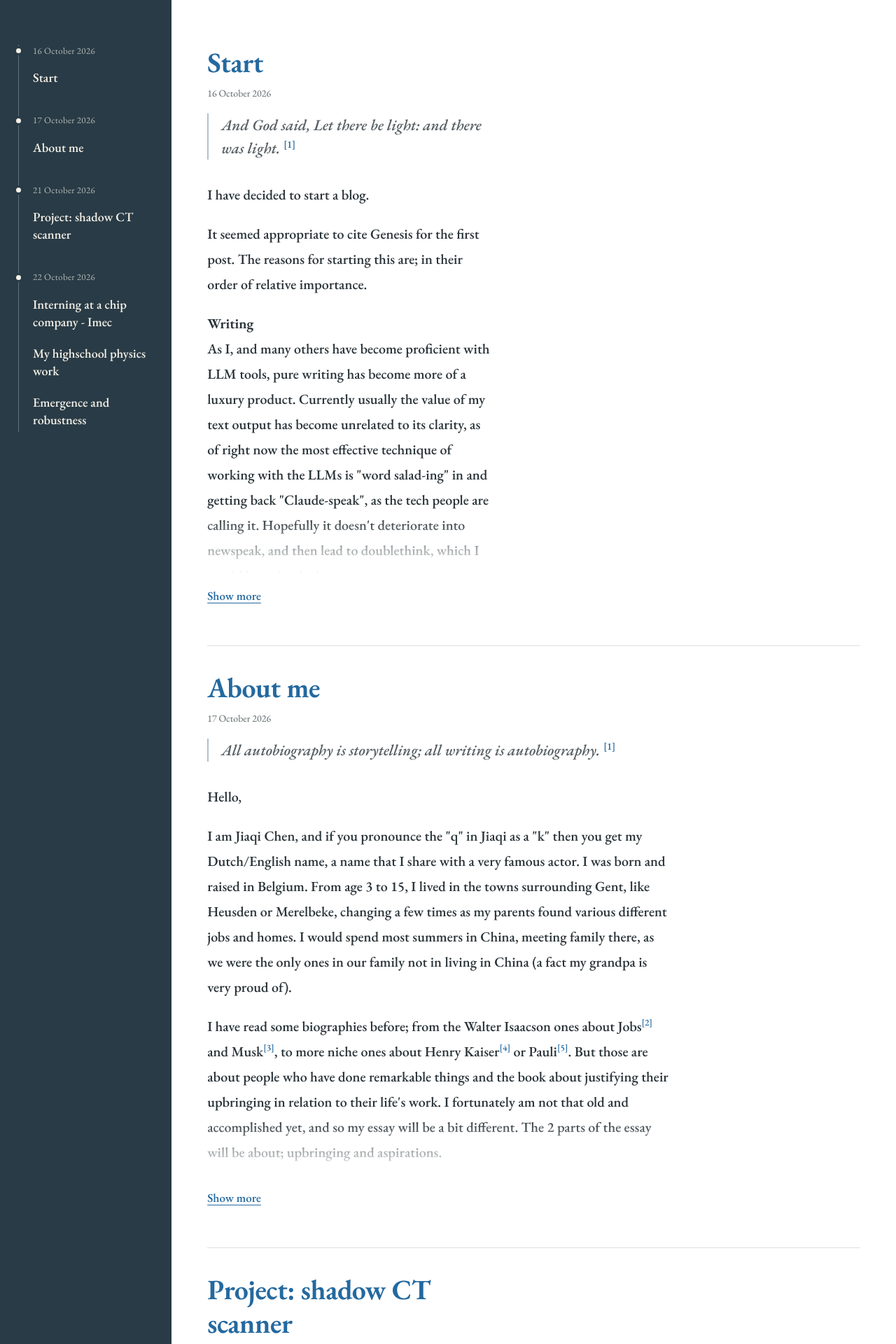
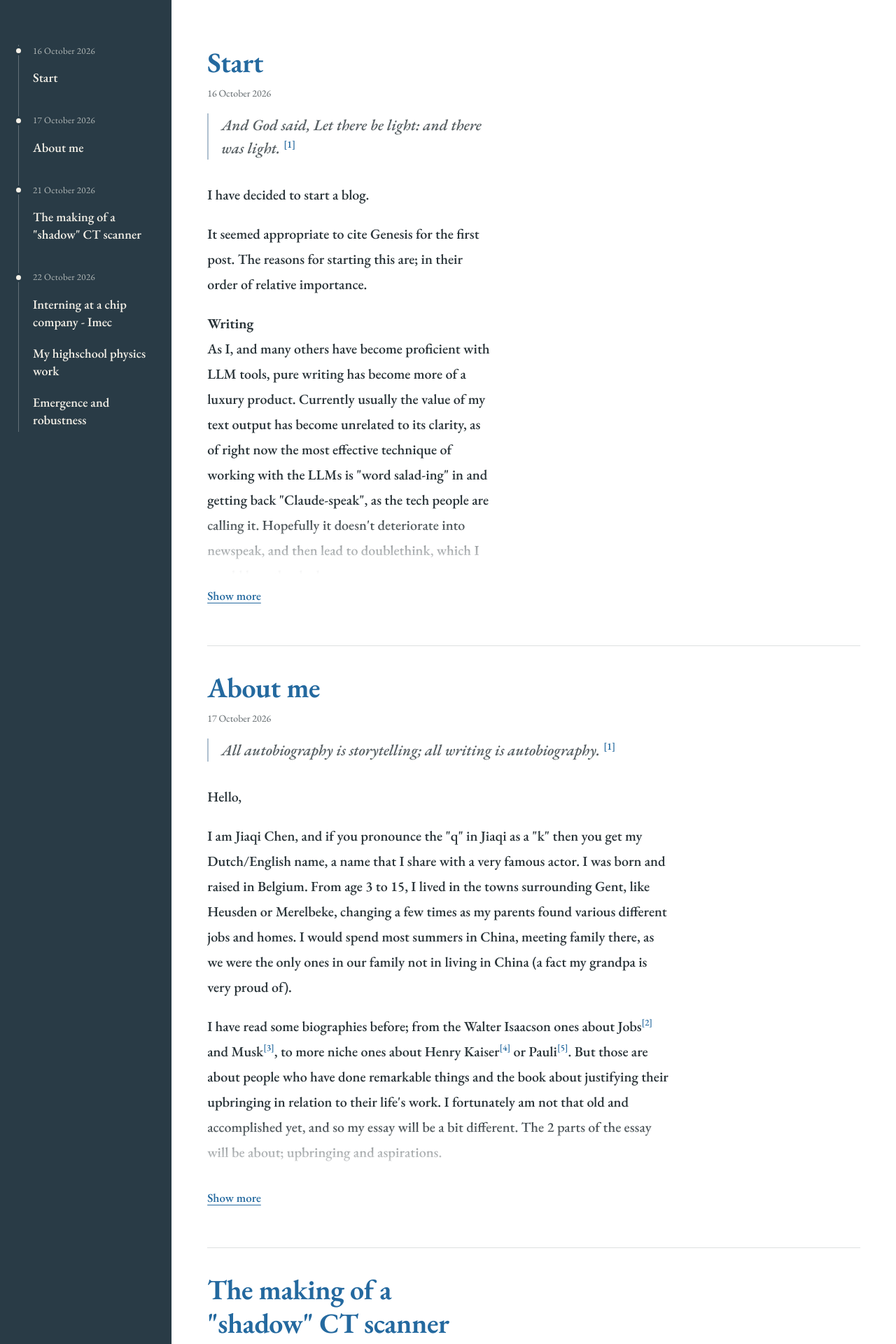
Before and after one commit to SjaakieChen/personal-blog, a Jekyll site: the page built from index.html, in a window 1280 px wide. Shown: the top 1920 px of the page at 70% size. Built offline with Jekyll 4.4.1, drawn with Linux system fonts in a browser that asks for light colours; some of the changed text lies outside the part shown.

Commit message:
Update _posts/2026-10-21-ct-scanner-evidence.md

```diff
--- a/_posts/2026-10-21-ct-scanner-evidence.md
+++ b/_posts/2026-10-21-ct-scanner-evidence.md
@@ -1,6 +1,6 @@
 ---
 layout: post
-title: "Project: shadow CT scanner"
+title: "The making of a \"shadow\" CT scanner"
 quote: ""
 render_with_liquid: false
 reference_key: "a0260f48-c86d-4684-914d-60ac6fc3f53f"
```
Also changed, not shown: other parts of _posts/2026-10-21-ct-scanner-evidence.md (+2 -3 lines).
